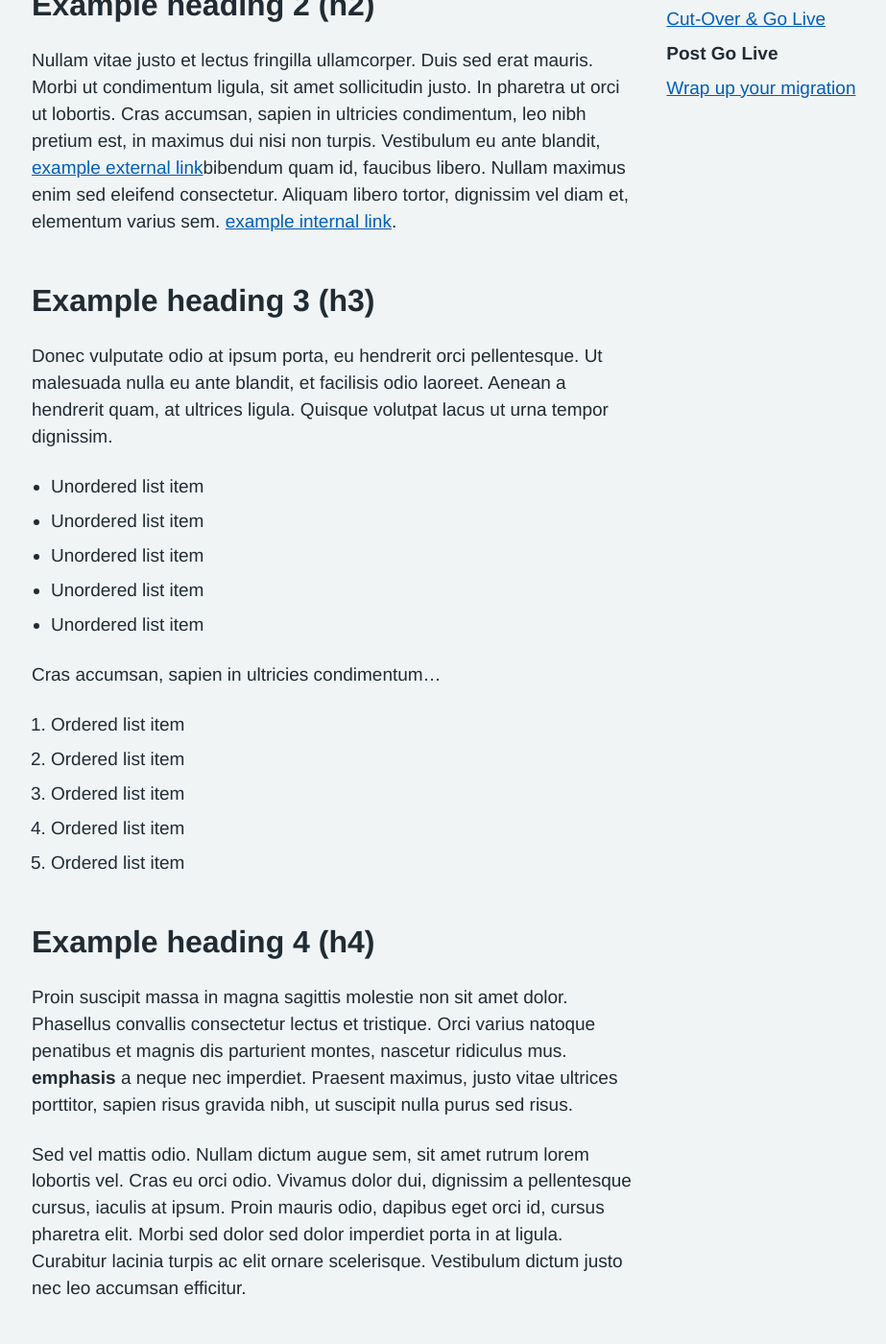
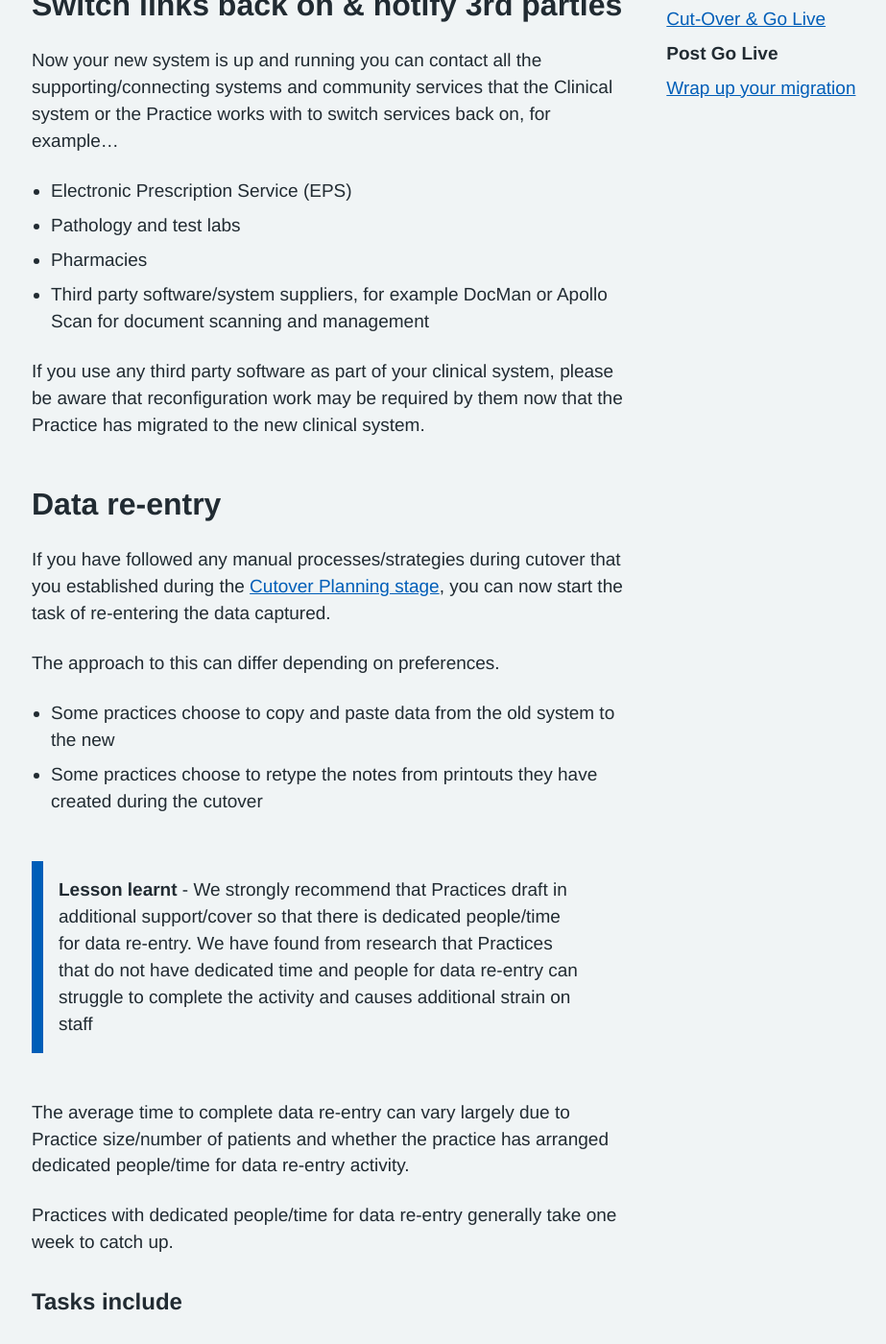
Before and after one commit to nhsconnect/prm-practice-migration, a Jekyll site: the page built from guide/07-post-go-live.md, in a window 1280 px wide and 1400 px high, scrolled down 548 px. Shown: the whole window at 96% size, without its empty margins (127-1050 px from the left). Built offline with Jekyll 4.4.1, drawn with Linux system fonts in a browser that asks for light colours; some web fonts are replaced; some of the changed text lies outside the part shown.

Commit message:
[PT] Draft content for Post Go-Live

```diff
--- a/guide/07-post-go-live.md
+++ b/guide/07-post-go-live.md
@@ -2,38 +2,77 @@
 layout: page_with_sidebar
 permalink: /guide/post-go-live
 title: Post Go Live
-subtitle: Page subtile goes here
-nextpage:
-previouspage:
+subtitle: What happens after Go Live
+nextpage: /guide/wrap-up-your-migration
+previouspage: /guide/cutover-and-go-live
 breadcrumbparent: /guide
 ---
 
-Lorem ipsum dolor sit amet, consectetur adipiscing elit. Suspendisse id elit a odio semper vestibulum. Quisque venenatis, eros consequat feugiat porttitor, est elit ullamcorper massa, a porta massa lectus vitae nisl.
+By now you will have completed the Go-Live steps and the Practice staff are now using the new clinical system and all data entered from now on will be maintained.
 
-## Example heading 2 (h2)
 
-Nullam vitae justo et lectus fringilla ullamcorper. Duis sed erat mauris. Morbi ut condimentum ligula, sit amet sollicitudin justo. In pharetra ut orci ut lobortis. Cras accumsan, sapien in ultricies condimentum, leo nibh pretium est, in maximus dui nisi non turpis. Vestibulum eu ante blandit, [example external link](https://beta.nhs.uk/service-manual/)bibendum quam id, faucibus libero. Nullam maximus enim sed eleifend consectetur. Aliquam libero tortor, dignissim vel diam et, elementum varius sem. [example internal link](/feedback/).
+## Switch links back on & notify 3rd parties
 
-## Example heading 3 (h3)
+Now your new system is up and running you can contact all the supporting/connecting systems and community services that the Clinical system or the Practice works with to switch services back on, for example...
 
-Donec vulputate odio at ipsum porta, eu hendrerit orci pellentesque. Ut malesuada nulla eu ante blandit, et facilisis odio laoreet. Aenean a hendrerit quam, at ultrices ligula. Quisque volutpat lacus ut urna tempor dignissim.
+* Electronic Prescription Service (EPS)
+* Pathology and test labs
+* Pharmacies
+* Third party software/system suppliers, for example DocMan or Apollo Scan for document scanning and management
 
-* Unordered list item
-* Unordered list item
-* Unordered list item
-* Unordered list item
-* Unordered list item
+If you use any third party software as part of your clinical system, please be aware that reconfiguration work may be required by them now that the Practice has migrated to the new clinical system.
 
-Cras accumsan, sapien in ultricies condimentum...
 
-1. Ordered list item
-2. Ordered list item
-3. Ordered list item
-4. Ordered list item
-5. Ordered list item
+## Data re-entry
 
-## Example heading 4 (h4)
+If you have followed any manual processes/strategies during cutover that you established during the [Cutover Planning stage](/prm-practice-migration/guide/planning-for-cut-over#appointments), you can now start the task of re-entering the data captured.
 
-Proin suscipit massa in magna sagittis molestie non sit amet dolor. Phasellus convallis consectetur lectus et tristique. Orci varius natoque penatibus et magnis dis parturient montes, nascetur ridiculus mus. __emphasis__ a neque nec imperdiet. Praesent maximus, justo vitae ultrices porttitor, sapien risus gravida nibh, ut suscipit nulla purus sed risus.
+The approach to this can differ depending on preferences.
 
-Sed vel mattis odio. Nullam dictum augue sem, sit amet rutrum lorem lobortis vel. Cras eu orci odio. Vivamus dolor dui, dignissim a pellentesque cursus, iaculis at ipsum. Proin mauris odio, dapibus eget orci id, cursus pharetra elit. Morbi sed dolor sed dolor imperdiet porta in at ligula. Curabitur lacinia turpis ac elit ornare scelerisque. Vestibulum dictum justo nec leo accumsan efficitur.
+* Some practices choose to copy and paste data from the old system to the new
+* Some practices choose to retype the notes from printouts they have created during the cutover
+
+
+{%- capture lesson_learnt_1 -%}
+__Lesson learnt__ - We strongly recommend that Practices draft in additional support/cover so that there is dedicated people/time for data re-entry. We have found from research that Practices that do not have dedicated time and people for data re-entry can struggle to complete the activity and causes additional strain on staff
+{%- endcapture -%}
+
+{%- include inset.html content=lesson_learnt_1 accessibility_text="Lesson learnt" markdown=true -%}
+
+
+The average time to complete data re-entry can vary largely due to Practice size/number of patients and whether the practice has arranged dedicated people/time for data re-entry activity.
+
+Practices with dedicated people/time for data re-entry generally take one week to catch up.
+
+
+### Tasks include
+
+* Printed appointments (or screenshots) are manually re-entered
+
+* Printed Prescriptions are manually re-entered
+
+* Practice re-does any outstanding scripts on the spine for EPS Repeat Dispensing patients that were cancelled in the pre-migration preparation work
+
+* The non-urgent Pathology results start to arrive electronically in the new system
+
+* Printed Pathology results are manually re-entered by practice staff/clinicians
+
+* Patient consultations are manually re-entered by practice staff/clinicians
+
+* Printed Referrals (urgent referrals) are manually re-entered
+
+
+
+## Registration
+
+Patient Registration capability should now be available.
+
+
+## Online services
+
+Online patient services such as the ability to book appointments online are made available, unfortunately it's likely that patients will need to be re-registered individually by practice staff as the Online services patient data is not migrated by the supplier. You may want to find out which patients frequently used the Online services provided by the previous supplier and prioritise these for re-registration.
+
+
+## Access to the old system
+
+The old system is now read only and available for another 45 days as standard (Check this with your old supplier to ensure that they do not terminate access early). Practices sometimes require access for more than 45 days for cross referencing data, validation and mappingIf you require an extention to the 45 days, this should be agreed with the Clinical Commissioning Group and the new Supplier as this may incur additional costs.
```
